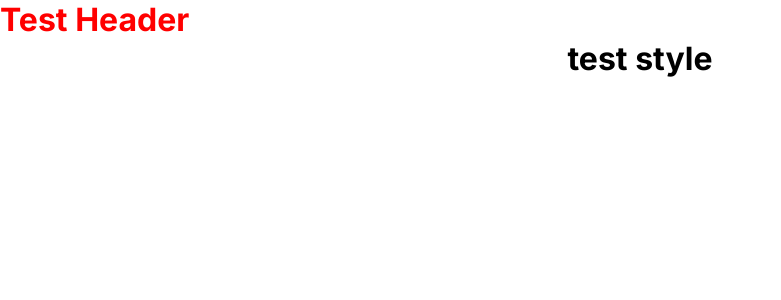
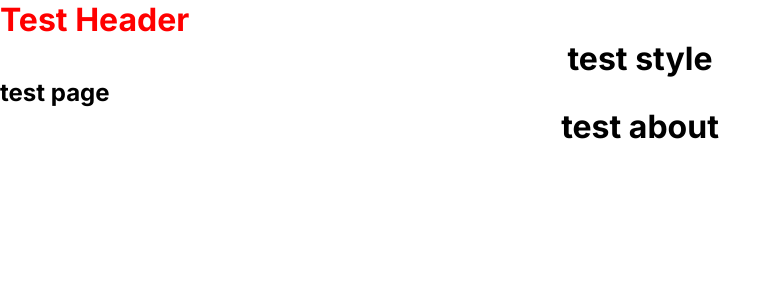
Before and after one commit to gustavocarvalho-ra/Next_Consultoria, a Next.js app: page / in a window 1280 px wide. Shown: the top 300 px of the page, without its empty margins (0-781 px from the left). Built offline with nearby package versions, Linux system fonts and the light colour scheme.

Commit message:
feat: test

```diff
--- a/src/app/about/page.tsx
+++ b/src/app/about/page.tsx
@@ -1,4 +1,4 @@
-import styles from "./page.module.css";
+import styles from "../page.module.css";
 
 export default function About() {
   return (
@@ -6,7 +6,7 @@ export default function About() {
       <div className="container">
         <h2>test page</h2>
       </div>
-      <h1 className={styles.main}>test style</h1>
+      <h1 className={styles.main}>test about</h1>
     </main>
   );
 }
--- a/src/app/page.tsx
+++ b/src/app/page.tsx
@@ -1,12 +1,14 @@
 import Image from "next/image";
 import styles from "./page.module.css";
 import Header from "./components/Header";
+import About from "./about/page";
 
 export default function Home() {
   return (
     <main>
       <Header />
       <h1 className={styles.main}>test style</h1>
+      <About />
     </main>
   );
 }
```
